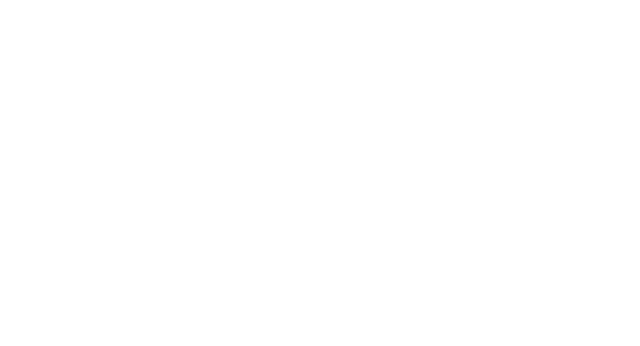
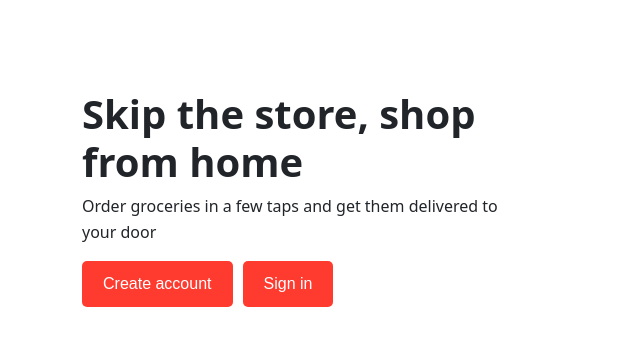
Before and after one commit to MasterIfeanyi/QuickMart, a React (Vite) app: page /auth in a window 1280 px wide. Before the commit this address had no page. Shown: the top 346 px of the page, without its empty margins (0-640 px from the left). Built offline with nearby package versions, Linux system fonts and the light colour scheme.

Commit message:
add brand variable

```diff
--- a/src/App.jsx
+++ b/src/App.jsx
@@ -2,6 +2,7 @@ import './App.css'
 import Layout from './Layout/Layout'
 import SplashScreen from './Components/splash screen/SplashScreen'
 import { BrowserRouter as Router, Routes, Route } from 'react-router-dom'
+import AuthScreen from './Components/auth/AuthScreen'
 
 function App() {
 
@@ -13,6 +14,7 @@ function App() {
       <Layout>
         <Routes>
           <Route path="/" element={<SplashScreen />} />
+          <Route path="auth" element={<AuthScreen />} />
         </Routes>
       </Layout>
     </Router>
--- a/src/Components/auth/AuthScreen.css
+++ b/src/Components/auth/AuthScreen.css
@@ -1,3 +1,10 @@
 .btn {
-
+    padding: 10px 20px;
+    background-color: var(--brand);
+    color: #ffffff;
+    border-radius: 5px;
+    font-family: Arial, sans-serif;
+    font-size: 16px;
+    text-decoration: none;
+    margin-right: 10px;
 }
--- a/src/Components/splash screen/SplashScreen.css
+++ b/src/Components/splash screen/SplashScreen.css
@@ -7,6 +7,6 @@
 }
 
 .bg-color {
-    background-color: #FF3B30;
+    background-color: var(--brand);
     color: white;
 }
--- a/src/index.css
+++ b/src/index.css
@@ -2,6 +2,10 @@
   margin: 0;
   padding: 0;
   box-sizing: border-box;
+}
+
+:root {
+  --brand: #FF3B30;
 }
 
 
```
